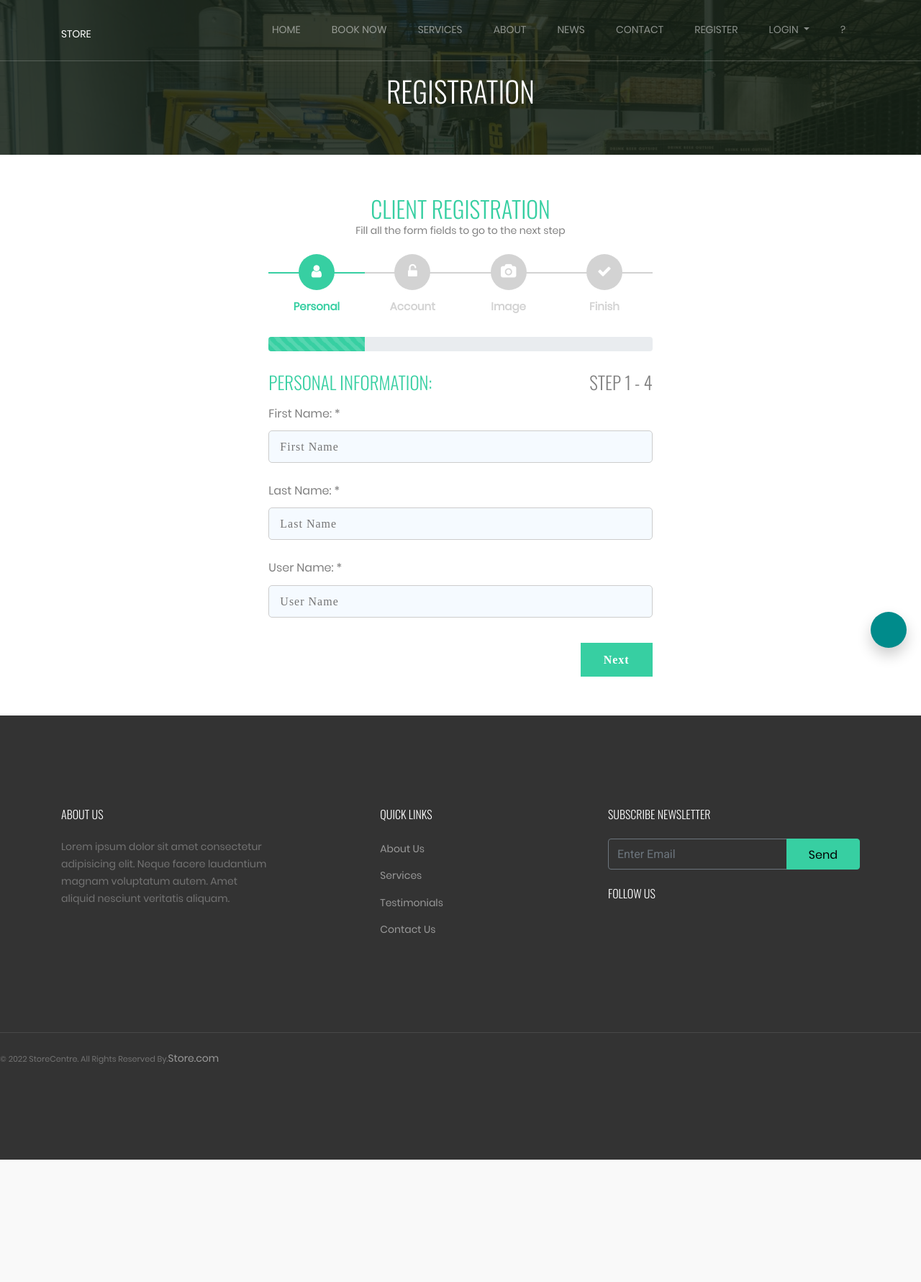
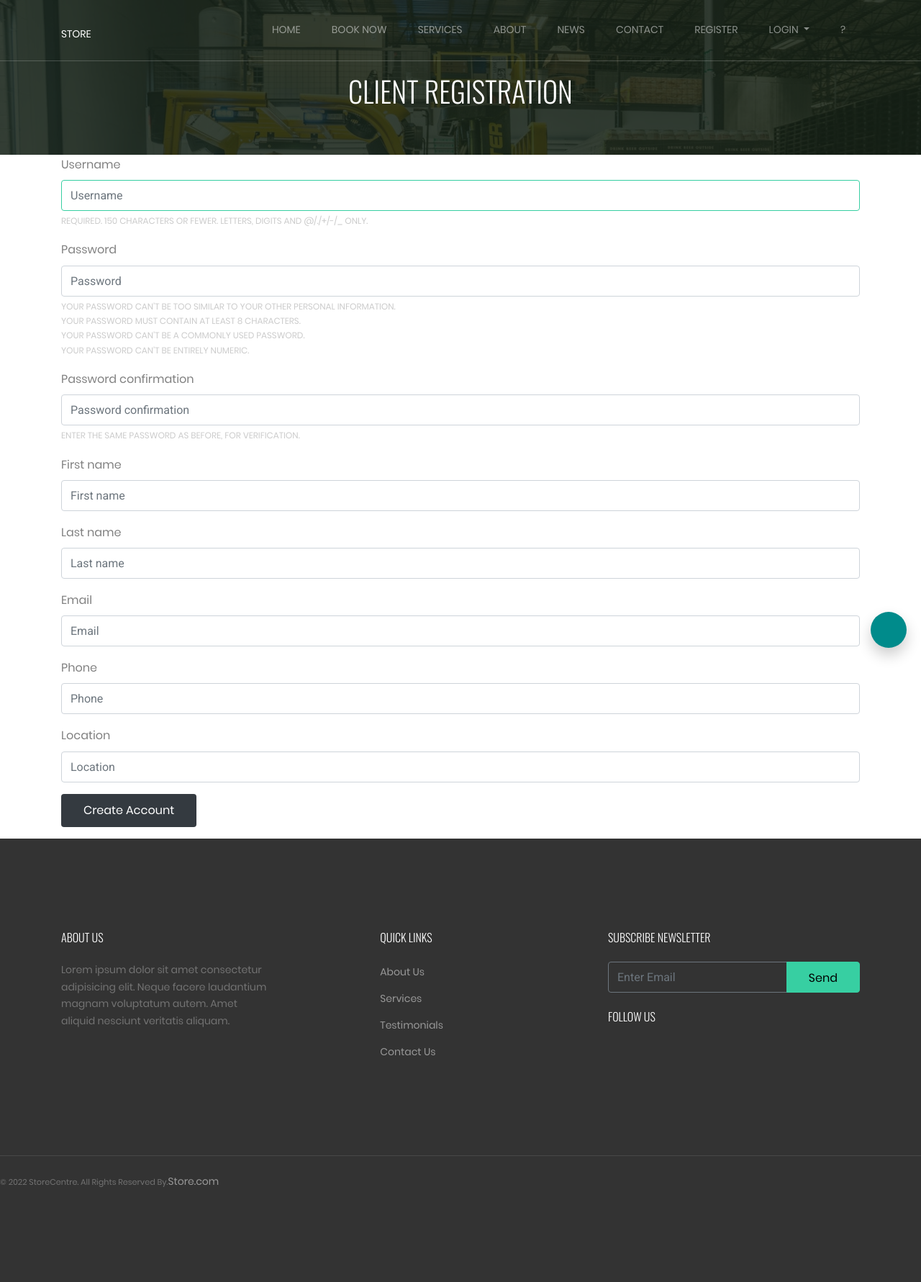
Before and after one commit to ezekielkibiego/Store_Centre, a Django app: page /client_register/ in a window 1280 px wide; the page is wider, and only the part inside the window is pictured. Shown: that part at 72% size. Before the commit the page ends 1611 px from the top of that part, so only its background shows below. Run offline with Django 3.2, Linux system fonts and the light colour scheme; some libraries are stand-ins or nearby versions; some web fonts are replaced.

Commit message:
modify client registration

```diff
--- a/templates/client_registration.html
+++ b/templates/client_registration.html
@@ -1,8 +1,5 @@
-{% extends 'base.html' %}
-{% load static %}
-{% block title %} Store Centre {% endblock %}
-{% block css %}
-{% endblock %}
+{%extends "base.html"%}
+{% load bootstrap4 %}
 {% block content %}
 
 <div class="overlay" style="box-shadow:inset 0 0 0 2000px rgba(23, 34, 23, 0.863);background-image: url(/static/images/hero_1.jpg);color: white;" data-aos="fade" id="home-section">
@@ -12,7 +9,7 @@
     <div class="row align-items-center justify-content-center">
       <div class="col-md-6 mt-lg-5 text-center">
         <br><br>
-        <h1>Registration</h1>
+        <h1>Client Registration</h1>
         <div style="margin-bottom: 10px;">
         </div>
       </div>
@@ -23,109 +20,15 @@
 </div>
 
 
-<div class="container-fluid">
-  <div class="row justify-content-center">
-    <div class="col-11 col-sm-10 col-md-10 col-lg-6 col-xl-5 text-center p-0 mt-3 mb-2">
-      <div class="card px-0 pt-4 pb-0 mt-3 mb-3">
-        <h2 id="heading">Client Registration</h2>
-        <p>Fill all the form fields to go to the next step</p>
-        <form method="POST" enctype="multipart/form-data" id="msform">
-          {% csrf_token %}
-          <!-- progressbar -->
-          <ul id="progressbar">
-            <li class="active" id="personal"><strong>Personal</strong></li>
-            <li id="account"><strong>Account</strong></li>
-            <li id="payment"><strong>Image</strong></li>
-            <li id="confirm"><strong>Finish</strong></li>
-          </ul>
-          <div class="progress">
-            <div class="progress-bar progress-bar-striped progress-bar-animated" role="progressbar" aria-valuemin="0"
-              aria-valuemax="100"></div>
-          </div> <br> <!-- fieldsets -->
-
-          <fieldset>
-            <div class="form-card">
-              <div class="row">
-                <div class="col-7">
-                  <h2 class="fs-title">Personal Information:</h2>
-                </div>
-                <div class="col-5">
-                  <h2 class="steps">Step 1 - 4</h2>
-                </div>
-              </div>
-              <label class="fieldlabels">First Name: *</label>
-              <input style="border-radius: 5px;background-color: rgba(240, 248, 255, 0.681);" required type="text" name="first_name" placeholder="First Name" />
-              <label class="fieldlabels">Last Name: *</label>
-              <input style="border-radius: 5px;background-color: rgba(240, 248, 255, 0.681);" required type="text" name="last_name" placeholder="Last Name" />
-              <label class="fieldlabels">User Name: *</label>
-              <input style="border-radius: 5px;background-color: rgba(240, 248, 255, 0.681);" aria-required="true" type="text" name="username" required placeholder="User Name" />
-            </div>
-            <input type="button" name="next" class="next action-button" value="Next" />
-          </fieldset>
-          <fieldset>
-            <div class="form-card">
-              <div class="row">
-                <div class="col-7">
-                  <h2 class="fs-title">Account Information:</h2>
-                </div>
-                <div class="col-5">
-                  <h2 class="steps">Step 2 - 4</h2>
-                </div>
-              </div>
-              <label class="fieldlabels">Email: *</label>
-              <input type="email" style="border-radius: 5px;background-color: rgba(240, 248, 255, 0.681);" required name="email" placeholder="Email" />
-              <label class="fieldlabels">Contact No.: *</label>
-              <input style="border-radius: 5px;background-color: rgba(240, 248, 255, 0.681);" type="tel" name="phone" required placeholder="Enter Mobile Number." />
-              <label class="fieldlabels">Password.: *</label>
-              <input style="border-radius: 5px;background-color: rgba(240, 248, 255, 0.681);" required style="border-radius: 20px;background-color: rgba(240, 248, 255, 0.681);" type="password" name="password" />
-              <label class="fieldlabels">Confirm Password.: *</label>
-              <input style="border-radius: 5px;background-color: rgba(240, 248, 255, 0.681);" required type="password" name="confirm_password"/>
-            </div>
-            <input type="button" name="next" class="next action-button" value="Next" />
-            <input type="button" name="previous" class="previous action-button-previous" value="Previous" />
-          </fieldset>
-          <fieldset>
-            <div class="form-card">
-              <div class="row">
-                <div class="col-7">
-                  <h2 class="fs-title">Image Upload:</h2>
-                </div>
-                <div class="col-5">
-                  <h2 class="steps">Step 3 - 4</h2>
-                </div>
-              </div> <label class="fieldlabels">Upload Your Photo (optional):</label>
-              <input type="file" style="border-radius: 20px;background-color: rgba(240, 248, 255, 0.681);"  name="image">
-            </div>
-            <button style="margin-top:10px;border-radius: 0px;" class="btn btn-lg btn-primary float-right" type="submit" name="next" class="next action-button">Submit</button>
-            <input style="margin-left: 10px;" type="button" name="previous" class="previous float-left action-button-previous " value="Previous" />
-            <!-- <input style="border-radius: 5px;" type="button" name="next" class="next action-button" value="Skip&Submit" /> -->
-          </fieldset>
-          <fieldset>
-            <div class="form-card">
-              <div class="row">
-                <div class="col-7">
-                  <h2 class="fs-title">Finish:</h2>
-                </div>
-                <div class="col-5">
-                  <h2 class="steps">Step 4 - 4</h2>
-                </div>
-              </div> <br><br>
-              <h2 class="purple-text text-center"><strong>SUCCESS !</strong></h2> <br>
-              <div class="row justify-content-center">
-                <div class="col-3"> <img src="/static/images/signup/signup.png" class="fit-image"> </div>
-              </div> <br><br>
-              <div class="row justify-content-center">
-                <div class="col-7 text-center">
-                  <h5 class="purple-text text-center">You Have Successfully Signed Up</h5>
-                </div>
-              </div>
-            </div>
-            <button class="btn btn-dark btn-sm mt-4">Login</button>
-          </fieldset>
-        </form>
-      </div>
+<div class="container">
+  <form  action="{% url 'client_register' %}" method="post">
+    {% csrf_token %}
+    {% bootstrap_form form %}
+    <div class="form-group">
+      <input type="submit" class="btn bg-dark text-white" value="Create Account">
     </div>
-  </div>
+    <input type="hidden" name="next" value="{{next}}">
+</form>
 </div>
 
 {% endblock %}
```
